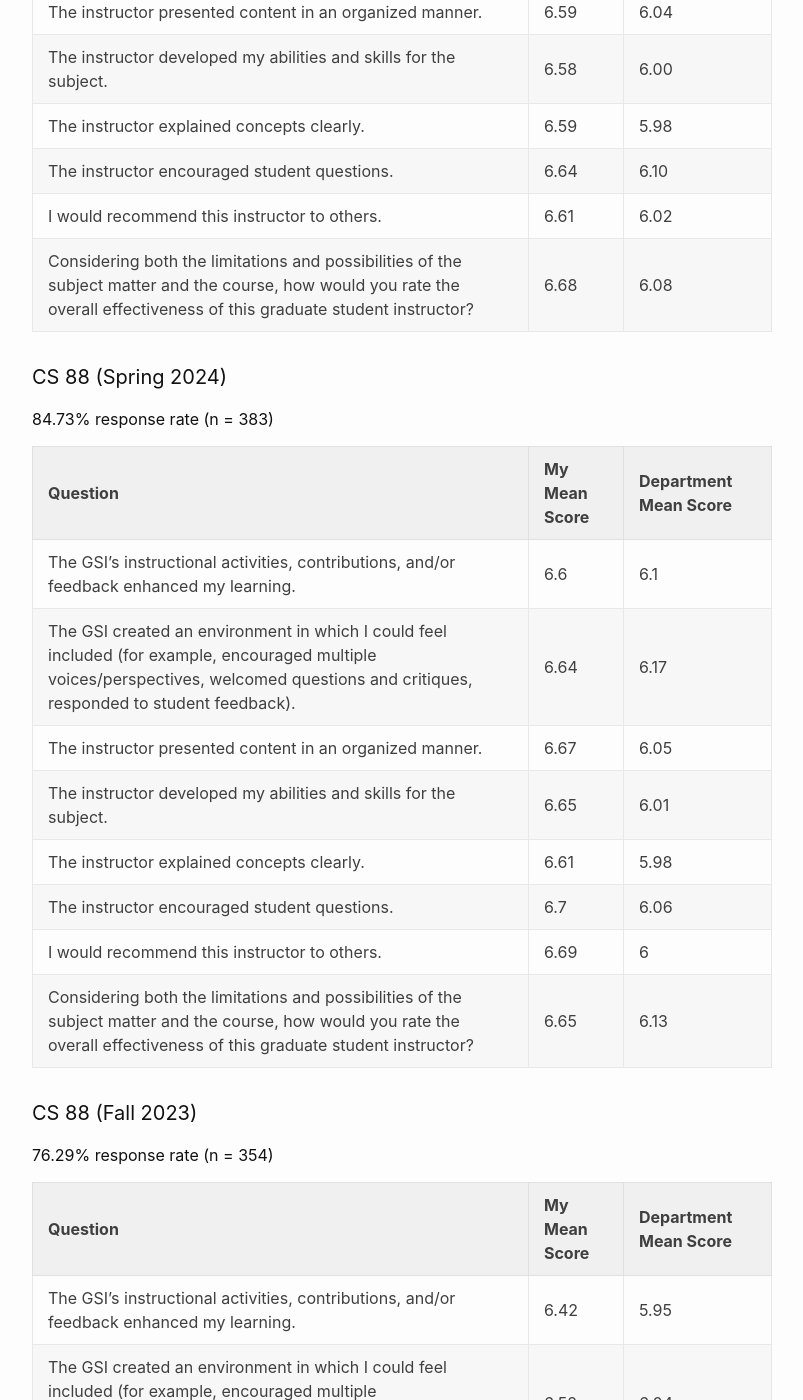
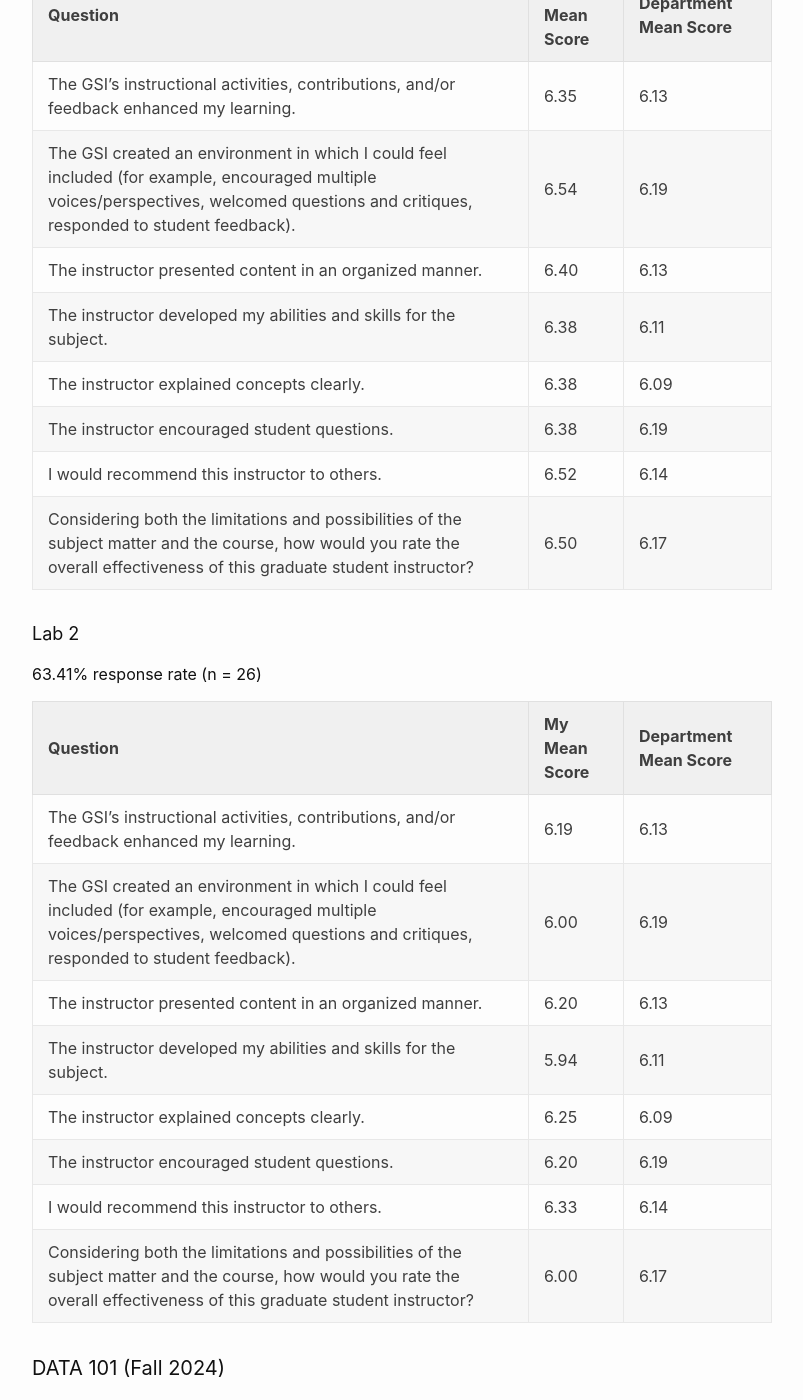
Before and after one commit to phrdang/phrdang.github.io, a Jekyll site: the page built from ed-portfolio.md, in a window 1280 px wide and 1400 px high, scrolled down 2081 px. Shown: the whole window, without its empty margins (238-1041 px from the left). Built offline with Jekyll 4.4.1, drawn with Linux system fonts in a browser that asks for light colours; some of the changed text lies outside the part shown.

Commit message:
Update ed portfolio

```diff
--- a/ed-portfolio.md
+++ b/ed-portfolio.md
@@ -6,27 +6,32 @@ permalink: /ed-portfolio/
 
 I'm interested in all things computer science, education, and computer science education! Here's some of my work and experience in that area.
 
+<!-- TODO exam questions I've written/helped write -->
+
 #### Contents
 
 - [Teaching Statistics, at a glance](#teaching-statistics-at-a-glance)
   - [Ed Statistics](#ed-statistics)
   - [Course Evaluations](#course-evaluations)
+    - [DATA C88C (Spring 2025)](#data-c88c-spring-2025)
+      - [Lab 1](#lab-1)
+      - [Lab 2](#lab-2)
     - [DATA 101 (Fall 2024)](#data-101-fall-2024)
-    - [CS 88 (Spring 2024)](#cs-88-spring-2024)
-    - [CS 88 (Fall 2023)](#cs-88-fall-2023)
-- [Graduate Student Instructor for CS 88 at UC Berkeley](#graduate-student-instructor-for-cs-88-at-uc-berkeley)
+    - [DATA C88C (Spring 2024)](#data-c88c-spring-2024)
+    - [DATA C88C (Fall 2023)](#data-c88c-fall-2023)
+- [Graduate Student Instructor for DATA C88C at UC Berkeley](#graduate-student-instructor-for-data-c88c-at-uc-berkeley)
 - [CDSS Common Docs](#cdss-common-docs)
 - [Outstanding GSI Award for Data Science](#outstanding-gsi-award-for-data-science)
 - [ASEE LEES 2025 Paper](#asee-lees-2025-paper)
-- [Head Teaching Assistant for CS 88 at UC Berkeley](#head-teaching-assistant-for-cs-88-at-uc-berkeley)
+- [Head Teaching Assistant for DATA C88C at UC Berkeley](#head-teaching-assistant-for-data-c88c-at-uc-berkeley)
 - [Poster Presenter at SIGCSE TS 2025](#poster-presenter-at-sigcse-ts-2025)
 - [CS 194-271 Research in AI Education](#cs-194-271-research-in-ai-education)
 - [Research Assistant at Algorithms and Computing for Education (ACE) Lab](#research-assistant-at-algorithms-and-computing-for-education-ace-lab)
 - [Head Teaching Assistant for DATA 101 at UC Berkeley](#head-teaching-assistant-for-data-101-at-uc-berkeley)
 - [Software Developer for Seamless Learning Project](#software-developer-for-seamless-learning-project)
-- [Head Teaching Assistant for CS 88 at UC Berkeley](#head-teaching-assistant-for-cs-88-at-uc-berkeley-1)
-- [Teaching Assistant for CS 88 at UC Berkeley](#teaching-assistant-for-cs-88-at-uc-berkeley)
-- [Tutor for CS 88 at UC Berkeley](#tutor-for-cs-88-at-uc-berkeley)
+- [Head Teaching Assistant for DATA C88C at UC Berkeley](#head-teaching-assistant-for-data-c88c-at-uc-berkeley-1)
+- [Teaching Assistant for DATA C88C at UC Berkeley](#teaching-assistant-for-data-c88c-at-uc-berkeley)
+- [Tutor for DATA C88C at UC Berkeley](#tutor-for-data-c88c-at-uc-berkeley)
 - [Coordinator for Computer Science Mentors (CSM)](#coordinator-for-computer-science-mentors-csm)
 - [CalTeach Program](#calteach-program)
 - [CS 61A Exam Advice](#cs-61a-exam-advice)
@@ -43,16 +48,52 @@ I'm interested in all things computer science, education, and computer science e
 
 | Course | Semester | Answers | Comments |
 | :--- | :--- | :--- | :--- |
+| DATA C88C | Fall 2025 | 141 (top answerer) | 247 (top commenter) |
+| DATA C88C | Spring 2025 | 165 (top answerer) | 285 (#2 commenter) |
 | DATA 101 | Fall 2024 | 202 (top answerer) | 506 (top commenter) |
-| CS 88 | Spring 2024 | 338 (top answerer) | 570 (top commenter) |
-| CS 88 | Fall 2023 | 215 (top answerer) | 497 (top commenter) |
-| CS 88 | Spring 2023 | 98 (#4 answerer) | 121 (#4 commenter) |
+| DATA C88C | Spring 2024 | 338 (top answerer) | 570 (top commenter) |
+| DATA C88C | Fall 2023 | 215 (top answerer) | 497 (top commenter) |
+| DATA C88C | Spring 2023 | 98 (#4 answerer) | 121 (#4 commenter) |
 
 ### Course Evaluations
 
 Every semester, students have the option to fill out a course evaluation form to give feedback on their TAs. Here are some statistics on the evaluations I have received. All scores are on a scale from 0 (worst) to 7 (best).
 
-<!-- TODO CS 88 SP25, FA25 -->
+<!-- TODO CS 88 FA25 -->
+
+#### DATA C88C (Spring 2025)
+
+This semester, I taught 2 lab sections that had separate course evaluation scores below.
+
+##### Lab 1
+
+77.50% response rate (n = 31)
+
+| Question | My Mean Score | Department Mean Score |
+| :--- | :--- | :--- |
+| The GSI’s instructional activities, contributions, and/or feedback enhanced my learning. | 6.35 | 6.13 |
+| The GSI created an environment in which I could feel included (for example, encouraged multiple voices/perspectives, welcomed questions and critiques, responded to student feedback). | 6.54 | 6.19 |
+| The instructor presented content in an organized manner. | 6.40 | 6.13 |
+| The instructor developed my abilities and skills for the subject. | 6.38 | 6.11 |
+| The instructor explained concepts clearly. | 6.38 | 6.09 |
+| The instructor encouraged student questions. | 6.38 | 6.19 |
+| I would recommend this instructor to others. | 6.52 | 6.14 |
+| Considering both the limitations and possibilities of the subject matter and the course, how would you rate the overall effectiveness of this graduate student instructor? | 6.50 | 6.17 |
+
+##### Lab 2
+
+63.41% response rate (n = 26)
+
+| Question | My Mean Score | Department Mean Score |
+| :--- | :--- | :--- |
+| The GSI’s instructional activities, contributions, and/or feedback enhanced my learning. | 6.19 | 6.13 |
+| The GSI created an environment in which I could feel included (for example, encouraged multiple voices/perspectives, welcomed questions and critiques, responded to student feedback). | 6.00 | 6.19 |
+| The instructor presented content in an organized manner. | 6.20 | 6.13 |
+| The instructor developed my abilities and skills for the subject. | 5.94 | 6.11 |
+| The instructor explained concepts clearly. | 6.25 | 6.09 |
+| The instructor encouraged student questions. | 6.20 | 6.19 |
+| I would recommend this instructor to others. | 6.33 | 6.14 |
+| Considering both the limitations and possibilities of the subject matter and the course, how would you rate the overall effectiveness of this graduate student instructor? | 6.00 | 6.17 |
 
 #### DATA 101 (Fall 2024)
 
@@ -69,7 +110,7 @@ Every semester, students have the option to fill out a course evaluation form to
 | I would recommend this instructor to others. | 6.61 | 6.02 |
 | Considering both the limitations and possibilities of the subject matter and the course, how would you rate the overall effectiveness of this graduate student instructor? | 6.68 | 6.08 |
 
-#### CS 88 (Spring 2024)
+#### DATA C88C (Spring 2024)
 
 84.73% response rate (n = 383)
 
@@ -84,7 +125,7 @@ Every semester, students have the option to fill out a course evaluation form to
 | I would recommend this instructor to others. | 6.69 | 6 |
 | Considering both the limitations and possibilities of the subject matter and the course, how would you rate the overall effectiveness of this graduate student instructor? | 6.65 | 6.13 |
 
-#### CS 88 (Fall 2023)
+#### DATA C88C (Fall 2023)
 
 76.29% response rate (n = 354)
 
@@ -99,7 +140,7 @@ Every semester, students have the option to fill out a course evaluation form to
 | I would recommend this instructor to others. | 6.27 | 5.93 |
 | Considering both the limitations and possibilities of the subject matter and the course, how would you rate the overall effectiveness of this graduate student instructor? | 6.48 | 6.03 |
 
-## Graduate Student Instructor for CS 88 at UC Berkeley
+## Graduate Student Instructor for DATA C88C at UC Berkeley
 Aug 2025 - Dec 2025 | Berkeley, CA
 
 ## CDSS Common Docs
@@ -116,7 +157,7 @@ Jun 2025 | Montreal, Canada
 
 - Brooks-Ramirez, A., & Dang, R., & Ventura Benitez, B. A., & Yan, L. (2025, June), Scaling Responsible Data Science Education: The Role of a Teaching Assistant in Bridging the Sociotechnical Divide Paper presented at 2025 ASEE Annual Conference & Exposition , Montreal, Quebec, Canada . 10.18260/1-2--57629 [(permalink)](https://peer.asee.org/57629)
 
-## Head Teaching Assistant for CS 88 at UC Berkeley
+## Head Teaching Assistant for DATA C88C at UC Berkeley
 Jan 2025 - May 2025 | Berkeley, CA
 
 - Managed 12 other course staff members and organized course logistics for 500+ students
@@ -156,7 +197,7 @@ Jun 2024 | Berkeley, CA
 - Implemented linting and web accessibility checks in continuous integration workflows through GitHub Actions
 - [Presentation slides](https://docs.google.com/presentation/d/1YnjKDKzW7QvbXxW5Et1gv-kJnxRacAZr9KIfeEQnPeQ/edit#slide=id.g2739fc2f2bc_0_24)
 
-## Head Teaching Assistant for CS 88 at UC Berkeley
+## Head Teaching Assistant for DATA C88C at UC Berkeley
 Jan 2024 - May 2024 | Berkeley, CA
 
 - Managed 12 other course staff members and organized course logistics for 450+ students
@@ -168,13 +209,13 @@ Jan 2024 - May 2024 | Berkeley, CA
 
 <iframe width="560" height="315" src="https://www.youtube-nocookie.com/embed/OzF6u7PTMfc?si=LJkKjT3NyEfoM4nk" title="YouTube video player" frameborder="0" allow="accelerometer; autoplay; clipboard-write; encrypted-media; gyroscope; picture-in-picture; web-share" referrerpolicy="strict-origin-when-cross-origin" allowfullscreen></iframe>
 
-## Teaching Assistant for CS 88 at UC Berkeley
+## Teaching Assistant for DATA C88C at UC Berkeley
 Aug 2023 - Dec 2023 | Berkeley, CA
 
-- Taught weekly discussion and lab sections, held office hours, and wrote exam questions for CS 88:
+- Taught weekly discussion and lab sections, held office hours, and wrote exam questions for DATA C88C:
 Computational Structures in Data Science (aka DATA C88C)
 
-## Tutor for CS 88 at UC Berkeley
+## Tutor for DATA C88C at UC Berkeley
 Jan 2023 - May 2023 | Berkeley, CA
 
 - [DATA C88C course website](https://c88c.org): Computational Structures in Data Science
@@ -186,17 +227,17 @@ Jan 2023 - May 2023 | Berkeley, CA
 ## Coordinator for Computer Science Mentors (CSM)
 Jan 2022 - Present | Berkeley, CA
 
-CSM is a club on the UC Berkeley campus that organizes supplemental tutoring sections for lower division computer science and EECS courses. Currently, I'm serving as **CS 88 Coordinator** (Spring 2023 - Present), where I am:
+CSM is a club on the UC Berkeley campus that organizes supplemental tutoring sections for lower division computer science and EECS courses. Currently, I'm serving as **DATA C88C Coordinator** (Spring 2023 - Present), where I am:
 
 - **Managing 30+ weekly tutoring sections**
 - Hosting exam review sessions
 - **Reviewing weekly teaching materials** (worksheets and slideshows)
 - Interviewing prospective senior mentors
 
-Previously, as a **CS 88 Senior Mentor** (Fall 2022) and **Junior Mentor** (Spring 2022), I:
+Previously, as a **DATA C88C Senior Mentor** (Fall 2022) and **Junior Mentor** (Spring 2022), I:
 
 - **Taught weekly tutoring sections**
-  - Topics covered in CS 88 include Python, control, loops, higher order functions, lists, dictionaries, recursion, trees, linked lists, object-oriented programming, exceptions, efficiency, iterators, generators, and SQL
+  - Topics covered in DATA C88C include Python, control, loops, higher order functions, lists, dictionaries, recursion, trees, linked lists, object-oriented programming, exceptions, efficiency, iterators, generators, and SQL
 - Trained and **provided pedagogical feedback to Junior Mentors**
 - Reviewed and **revised CSM content** (e.g. worksheets, slideshows, etc.)
 - Created **walkthrough videos for past exam questions**
```
